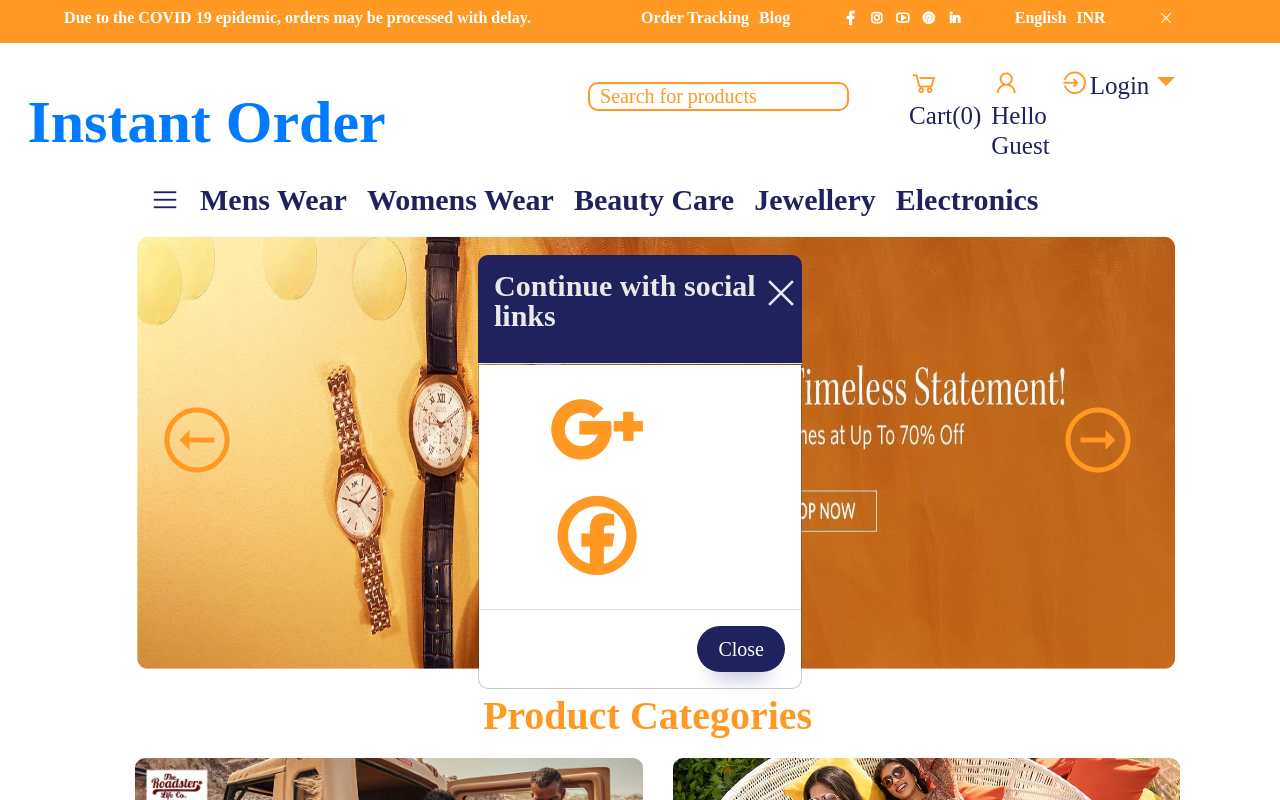
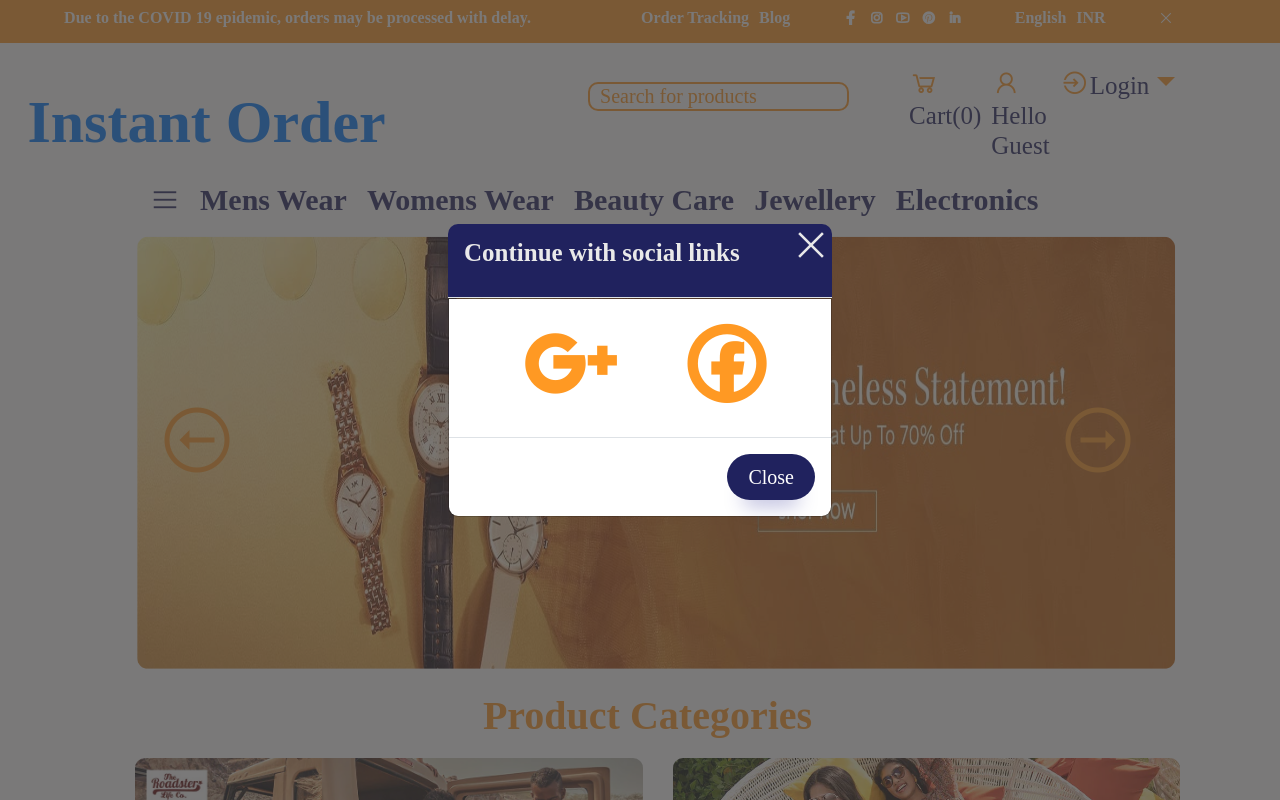
Before and after one commit to pesto-students/little-tags-anu3dev, a React (Create React App) app: page / in a window 1280 px wide. Shown: the top 800 px of the page. Built offline with nearby package versions, Linux system fonts and the light colour scheme; no server answers; a web font is replaced by a local one.

Commit message:
modal fix

```diff
--- a/src/App.jsx
+++ b/src/App.jsx
@@ -16,11 +16,12 @@ import * as PATHS from "./components/common/Routes";
 import ProductDetail from "./components/ProductDetail/ProductDetail";
 import Cart from "./components/Cart/Cart";
 import withAuthentication from "./components/Session/withAuthentication";
-
+import ModalNew from "./components/Modal/ModalNew";
 function App() {
   return (
     <Router>
       <div>
+        <ModalNew />
         <TopBar />
         <SubBar />
         <MenuBar />
--- a/src/components/MenuBar/MenuBar.jsx
+++ b/src/components/MenuBar/MenuBar.jsx
@@ -7,7 +7,6 @@ import {
   JEWELLERY,
   ELECTRONICS,
 } from "../common/ProductCategories";
-import ModalNew from "../Modal/ModalNew";
 
 export default function MenuBar() {
   // const callModal = () => {
@@ -43,9 +42,6 @@ export default function MenuBar() {
           <li>
             <Link to={"/products/" + ELECTRONICS}>Electronics</Link>
           </li>
-          <li>
-            <ModalNew />
-          </li>
         </ul>
       </div>
     </div>
--- a/src/components/Modal/ModalNew.jsx
+++ b/src/components/Modal/ModalNew.jsx
@@ -14,7 +14,7 @@ function ModalNew() {
 
   return (
     <div onLoad={callModal()}>
-      {show ? <div onClick={closeModalHandler}></div> : null}
+      {show ? <div onClick={closeModalHandler} className="back-drop"></div> : null}
       {/* <button onClick={() => setShow(true)} className="btn">
         Open Modal
       </button> */}
--- a/src/components/Modal/ReuseModal.jsx
+++ b/src/components/Modal/ReuseModal.jsx
@@ -49,13 +49,16 @@ export const Modal = ({ show, close, props }) => {
       </div>
       <div className="modal-content">
         <div className="modal-body">
+          <div>
             <button className="logBtn" href="." onClick={handleGoogleSignIn}>
               <i className="lab la-google-plus-g"></i>
             </button>
-
+          </div>
+          <div>
             <button className="logBtn" href="." onClick={handleFacebookSignIn}>
               <i className="lab la-facebook"></i>
             </button>
+          </div>
         </div>
         <div className="modal-footer">
           <button onClick={close} className="btn">
--- a/src/components/Modal/ReuseModal.scss
+++ b/src/components/Modal/ReuseModal.scss
@@ -2,7 +2,7 @@
   width: 30%;
   margin: 4rem auto;
   transition: all 0.5s ease;
-  position: absolute;
+  position: fixed;
   z-index: 100;
   top: 20%;
   left: 35%;
@@ -25,6 +25,10 @@
   margin-right: -15px;
   margin-top: -30px;
 }
+.modal-header p {
+  font-size: 25px;
+  font-weight: bold;
+}
 
 .modal-content {
   border-radius: 0px 0px 10px 10px;
@@ -35,3 +39,17 @@
   font-weight: bold;
   padding-left: 50px;
 }
+
+.back-drop {
+  opacity: 1;
+  background-color: rgba(63, 61, 61, 0.692);
+  height: 1500px;
+  width: 100%;
+  z-index: 100;
+  position: fixed;
+}
+.modal-body {
+  display: flex;
+  justify-content: center;
+  margin-left: -30px;
+}
```
Also changed, not shown: 1 other file (tests, documents, lock files or other folders). Lines whose indentation alone changed are shown as unchanged.
